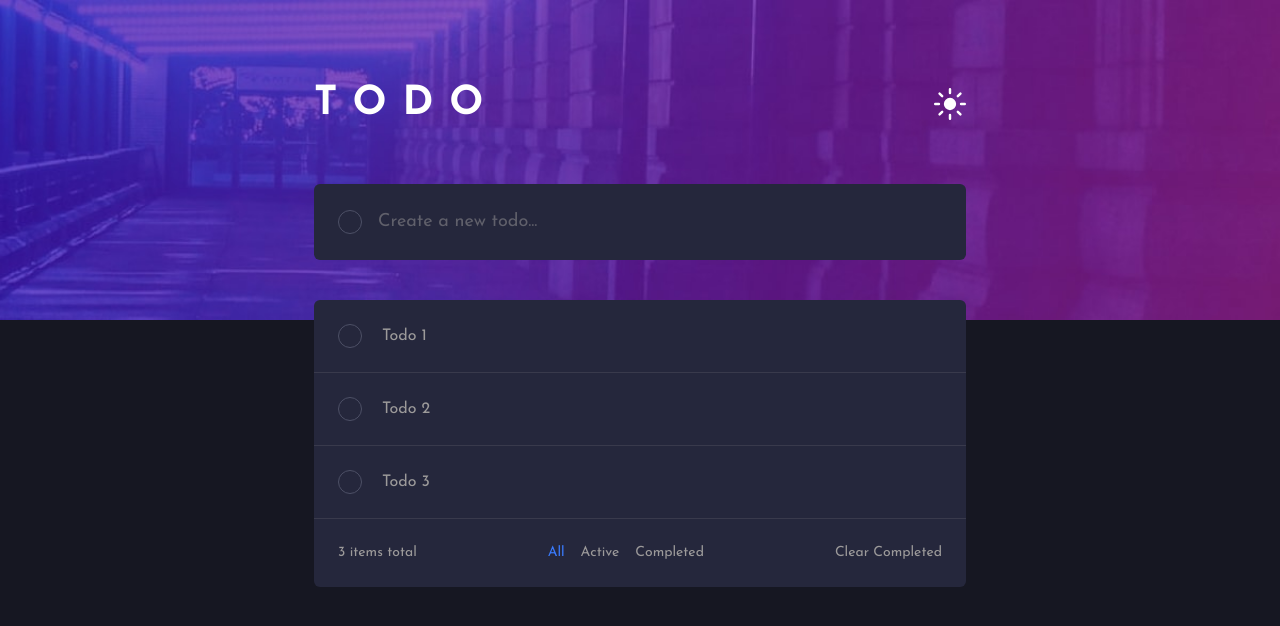
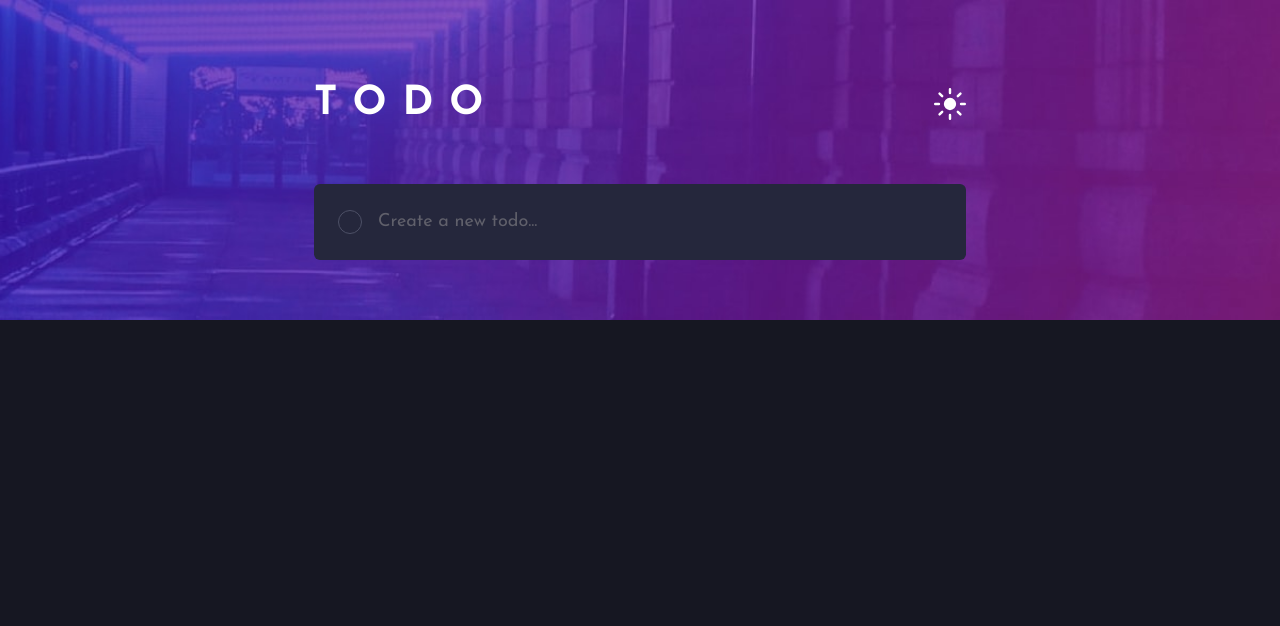
Before and after one commit to milennafeijo/projeto-todo-react-tailwind, a React (Vite) app: page / in a window 1280 px wide. Shown: the top 626 px of the page. Built offline with nearby package versions, Linux system fonts and the light colour scheme.

Commit message:
feat: adiciona lógica na criação de tarefas e check de botão + texto riscado quando a tarefa for concluida

```diff
--- a/src/App.tsx
+++ b/src/App.tsx
@@ -1,19 +1,64 @@
+import { useState, type FormEvent } from "react";
 import TodoHeader from "./components/TodoHeader";
 import TodoForm from "./components/TodoForm";
 import TodoList from "./components/TodoList";
 import { TodoContainer } from "./components/TodoContainer";
 
 
+interface Todo {
+  id: number;
+  text: string;
+  completed: boolean;
+}
+
+
 function App() {
+
+  const [todos, setTodos] = useState<Todo[]>([]);
+
+  const addTodo = (event: FormEvent<HTMLFormElement>) => {
+    event.preventDefault();
+
+    const formData = new FormData(event.currentTarget);
+    const todoItem = formData.get("todo") as string;
+
+    if (!todoItem.trim()) return;
+
+    setTodos(prev => [...prev, {
+      id: Date.now(),
+      text: todoItem,
+      completed: false
+    }]);
+
+    event.currentTarget.reset();
+  };
+
+  const toggleTodoCompleted = (id: number) => {
+    const newTodoList = todos.map(todo => {
+      if (todo.id === id) {
+
+        const completed = !todo.completed;
+
+        return {
+          ...todo,
+          completed,
+        };
+      }
+      return todo;
+    });
+
+    setTodos(newTodoList);
+  };
+
 
   return (
     <TodoContainer>
       <TodoHeader></TodoHeader>
-      <TodoForm></TodoForm>
-      <TodoList></TodoList>
+      <TodoForm onSubmit={addTodo}></TodoForm>
+      <TodoList todos={todos} toggleTodoCompleted={toggleTodoCompleted}></TodoList>
     </TodoContainer>
 
-  )
-}
+  );
+};
 
 export default App;
--- a/src/components/TodoContainer/index.tsx
+++ b/src/components/TodoContainer/index.tsx
@@ -14,11 +14,11 @@ export const TodoContainer = ({children}: TodoContainerProps) => {
 
     return (
 
-        <main className={`h-screen ${themeConfig[theme].layout.backgroundColor}`}>
-            <div className={`${themeConfig[theme].layout.heroClass} h-80 b-cover bg-center`}>
-                <div className="max-w-175 m-auto mb-6 px-6">
-                    {children}
-                </div>
+        <main className={`relative min-h-screen ${themeConfig[theme].layout.backgroundColor}`}>
+            <div className={`${themeConfig[theme].layout.heroClass} absolute inset-x-0 top-0 h-80 bg-center`}>
+            </div>
+            <div className="relative max-w-175 m-auto pb-6 px-6">
+                {children}
             </div>
         </main>
 
--- a/src/components/TodoForm/index.tsx
+++ b/src/components/TodoForm/index.tsx
@@ -2,11 +2,14 @@ import { useContext } from "react";
 import { ThemeContext } from "../../contexts/ThemeContext";
 import { themeConfig } from "../../contexts/theme";
 
+interface TodoFormProps {
+    onSubmit: (event: React.FormEvent<HTMLFormElement>) => void;
+}
 
-const TodoForm = () => {
+const TodoForm = ({ onSubmit }: TodoFormProps) => {
     const { theme } = useContext(ThemeContext);
     return (
-        <form className="relative mb-10">
+        <form className="relative mb-10" onSubmit={onSubmit}>
             <span className={`absolute w-6 h-6 border ${themeConfig[theme].todo.borderColor} top-1/2 transform -translate-y-1/2 rounded-full left-6`}></span>
 
             <input type="text" placeholder="Create a new todo..." name="todo" className={`${themeConfig[theme].todo.backgroundColor} ${themeConfig[theme].todo.textColor} rounded-md py-6 pl-16 outline-none text-lg w-full`} />
--- a/src/components/TodoList/index.tsx
+++ b/src/components/TodoList/index.tsx
@@ -1,14 +1,20 @@
 import { useContext } from "react";
 import { ThemeContext } from "../../contexts/ThemeContext";
 import { themeConfig } from "../../contexts/theme";
+import IconCheck from "/images/icon-check.svg";
 
-const todos = [
-    { id: 1, text: "Todo 1" },
-    { id: 2, text: "Todo 2" },
-    { id: 3, text: "Todo 3" },
-]
+interface Todo {
+    id: number;
+    text: string;
+    completed: boolean;
+}
 
-const TodoList = () => {
+interface TodoListProps {
+    todos: Todo[];
+    toggleTodoCompleted: (id: number) => void;
+}
+
+const TodoList = ({ todos, toggleTodoCompleted }: TodoListProps) => {
 
     const { theme } = useContext(ThemeContext);
 
@@ -22,19 +28,27 @@ const TodoList = () => {
                         <li className={`border-b ${themeConfig[theme].todo.borderColorList} p-6 cursor-pointer`} key={todo.id}>
                             <div className="flex items-center gap-5">
                                 <span className="w-6 h-6 rounded-full hover:bg-[linear-gradient(to_right,hsl(192,100%,67%),hsl(280,87%,65%))] flex justify-center items-center hover:p-px">
-                                    <button className={themeConfig[theme].todo.borderColor + " " + themeConfig[theme].todo.backgroundColor + " w-full h-full border border-navy-850 rounded-full cursor-pointer"}></button>
+                                    <button
+                                        onClick={() => toggleTodoCompleted(todo.id)}
+                                        className={themeConfig[theme].todo.borderColor + " " + themeConfig[theme].todo.backgroundColor + " w-full h-full border border-navy-850 rounded-full cursor-pointer" + (todo.completed ? " bg-[linear-gradient(to_right,hsl(192,100%,67%),hsl(280,87%,65%))] border-none" : "")}>
+
+                                        {todo.completed && <img src={IconCheck} alt="check icon" className="m-auto" />}
+
+                                    </button>
                                 </span>
-                                <p className={themeConfig[theme].todo.textColor}>{todo.text}</p>
+                                <p className={`${themeConfig[theme].todo.textColor} ${todo.completed ? "line-through opacity-50" : ""}`}>{todo.text}</p>
                             </div>
                         </li>
                     ))}
                 </ul>
 
+                {todos.length > 0 && (
+
                     <div className="text-sm flex justify-between items-center p-6">
                         <p className={themeConfig[theme].todo.textColor}>{todos.length} items total</p>
 
                         <div className="hidden md:flex gap-4">
-                        <button className="text-bright-blue cursor-pointer hover:underline">All</button>
+                            <button className="text-bright-blue cursor-pointer">All</button>
                             <button className={themeConfig[theme].todo.textColor + " cursor-pointer hover:underline"}>Active</button>
                             <button className={themeConfig[theme].todo.textColor + " cursor-pointer hover:underline"}>Completed</button>
                         </div>
@@ -42,15 +56,20 @@ const TodoList = () => {
                         <button className={themeConfig[theme].todo.textColor + " cursor-pointer hover:underline"}>Clear Completed</button>
                     </div>
 
-
+                )}
 
             </div>
 
+            {todos.length > 0 && (
+
                 <div className={themeConfig[theme].todo.backgroundColor + " rounded-md flex justify-center gap-4 p-4 mt-6 md:hidden"}>
-                <button className="text-bright-blue cursor-pointer hover:underline">All</button>
+                    <button className="text-bright-blue cursor-pointer">All</button>
                     <button className={themeConfig[theme].todo.textColor + " cursor-pointer hover:underline"}>Active</button>
                     <button className={themeConfig[theme].todo.textColor + " cursor-pointer hover:underline"}>Completed</button>
                 </div>
+
+
+            )}
         </>
 
     )
```
Lines whose indentation alone changed are shown as unchanged.
